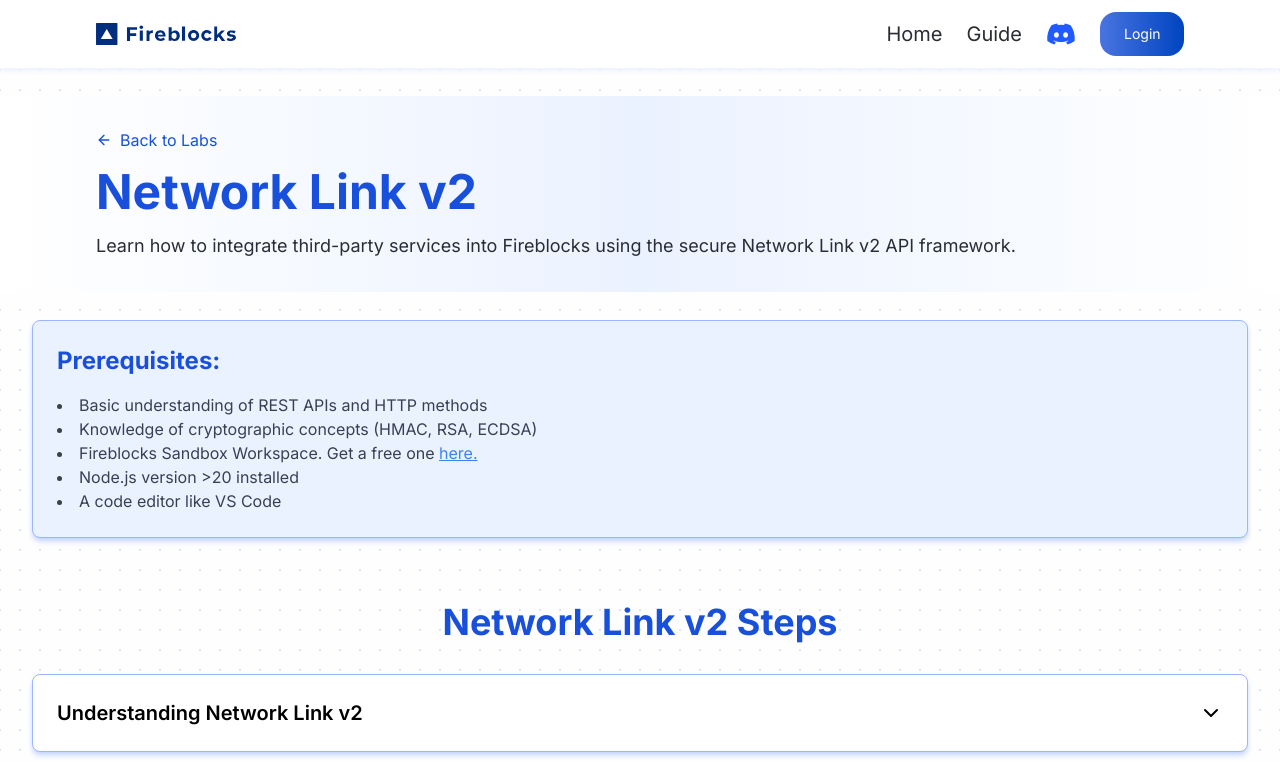
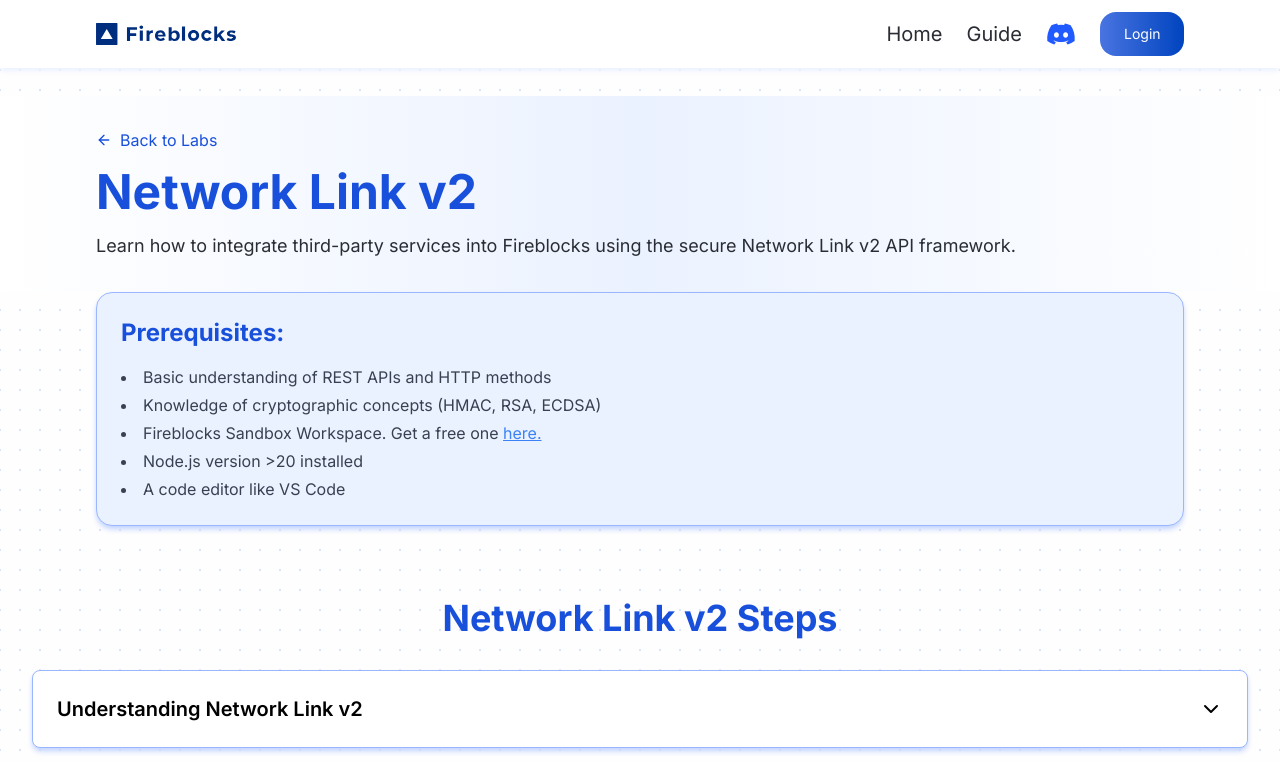
Before and after one commit to InnMaluntsev/PS_Labs, a Next.js app: page /labs/network-link-v2 in a window 1280 px wide. Shown: the top 762 px of the page. Built offline with nearby package versions, Linux system fonts and the light colour scheme.

Commit message:
layput update

```diff
--- a/src/app/components/StepsClient.tsx
+++ b/src/app/components/StepsClient.tsx
@@ -120,11 +120,12 @@
   return (
     <>
       {!completedSteps.includes(steps.length) && prerequisites.length > 0 && (
-        <div className="bg-primary-50 border shadow-md shadow-primary-100 border-primary-200 rounded-lg p-6 mb-8 mt-7 mx-4 sm:mx-6 lg:mx-8">
+        <div className="container mx-auto px-6 md:px-12 lg:px-24">
+        <div className="bg-primary-50 border shadow-md shadow-primary-100 border-primary-200 rounded-2xl p-6 mb-10">
           <h3 className="text-2xl font-bold text-primary mb-4">
             Prerequisites:
           </h3>
-          <ul className="list-disc list-inside text-gray-700 mt-3">
+          <ul className="list-disc list-inside text-gray-700 mt-3 space-y-1">
             {prerequisites.map((prerequisite, index) => (
               <li
                 key={index}
@@ -133,6 +134,8 @@
             ))}
           </ul>
         </div>
+      </div>
+
       )}
 
       <div className="container mx-auto px-4 sm:px-6 lg:px-8 py-8">
```
